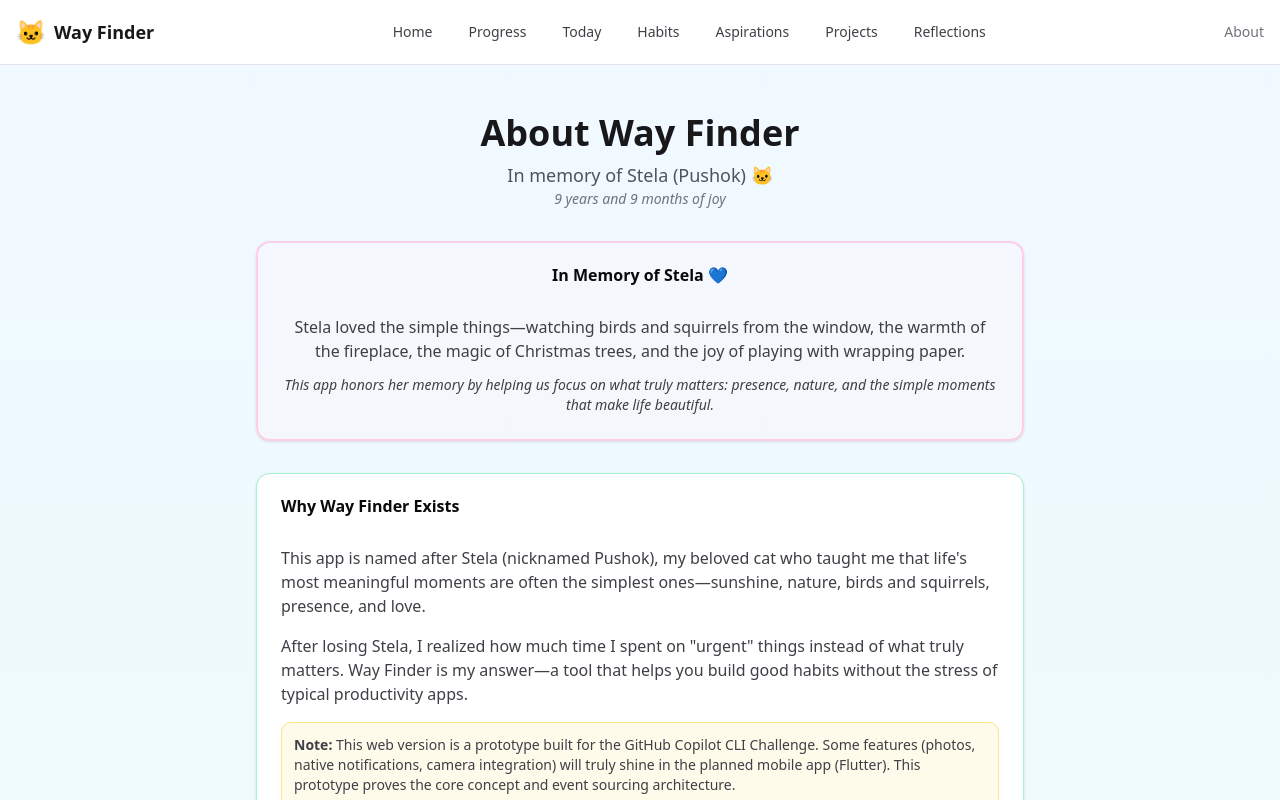
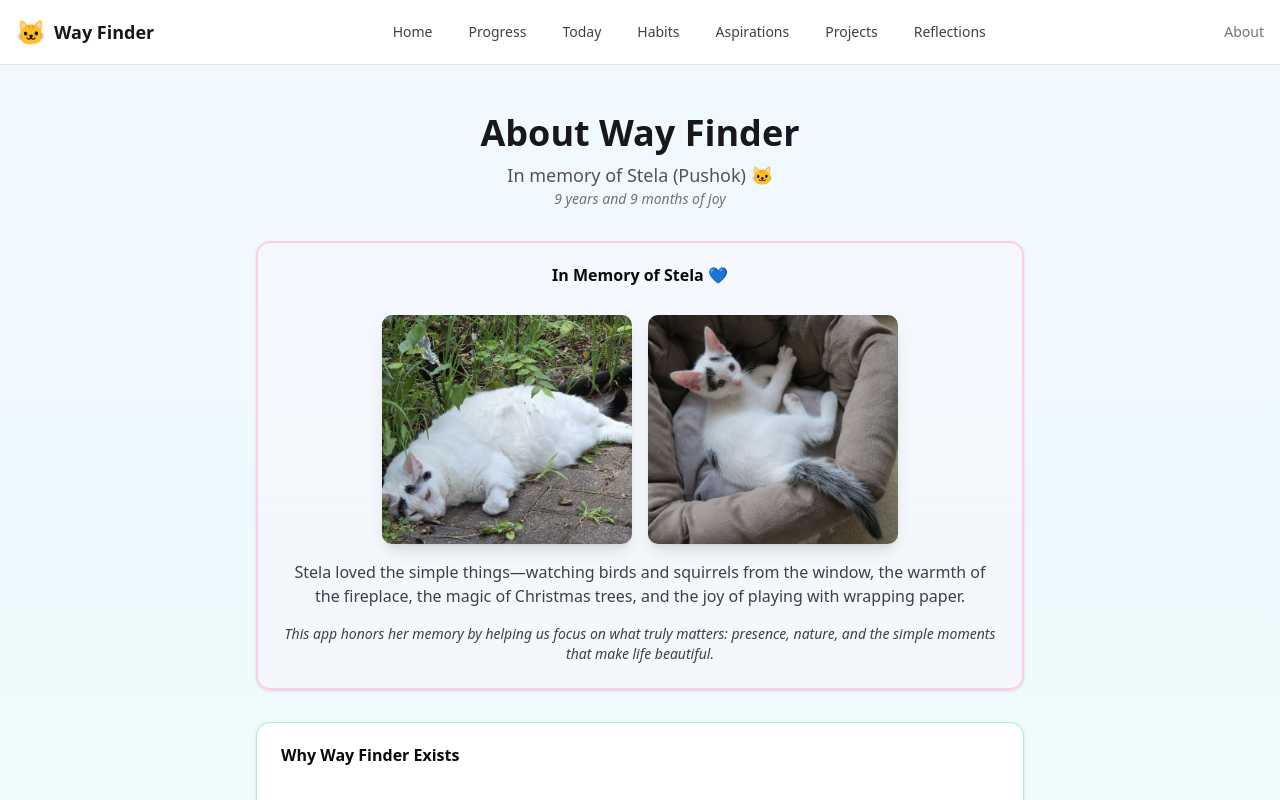
Before and after one commit to aleksey-cherenkov/pushok, a Next.js app: page /about in a window 1280 px wide. Shown: the top 800 px of the page. Built offline with nearby package versions, Linux system fonts and the light colour scheme.

Commit message:
Add Stela's photos to About page memorial

```diff
--- a/app/about/page.tsx
+++ b/app/about/page.tsx
@@ -1,5 +1,6 @@
 import { Card, CardContent, CardHeader, CardTitle } from '@/components/ui/card';
 import { Button } from '@/components/ui/button';
+import Image from 'next/image';
 
 export default function AboutPage() {
   return (
@@ -23,7 +24,23 @@ export default function AboutPage() {
           <CardHeader>
             <CardTitle className="text-center">In Memory of Stela 💙</CardTitle>
           </CardHeader>
-          <CardContent className="text-center text-zinc-700 dark:text-zinc-300 space-y-3">
+          <CardContent className="text-center text-zinc-700 dark:text-zinc-300 space-y-4">
+            <div className="flex justify-center gap-4 flex-wrap">
+              <Image
+                src="/images/stela-august-25.jpg"
+                alt="Stela as a kitten"
+                width={250}
+                height={250}
+                className="rounded-lg shadow-lg object-cover"
+              />
+              <Image
+                src="/images/stela-june-16.JPG"
+                alt="Stela"
+                width={250}
+                height={250}
+                className="rounded-lg shadow-lg object-cover"
+              />
+            </div>
             <p>
               Stela loved the simple things—watching birds and squirrels from the window,
               the warmth of the fireplace, the magic of Christmas trees, and the joy
```
Also changed, not shown: public/images/stela-august-25.jpg (added), public/images/stela-june-16.JPG (added).
